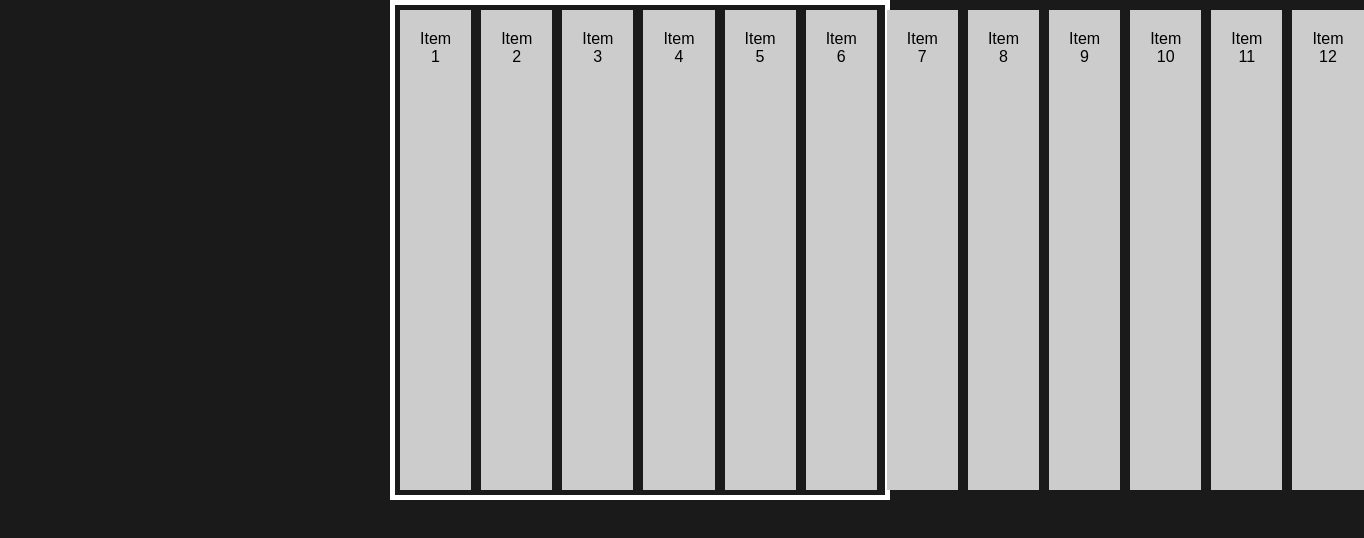
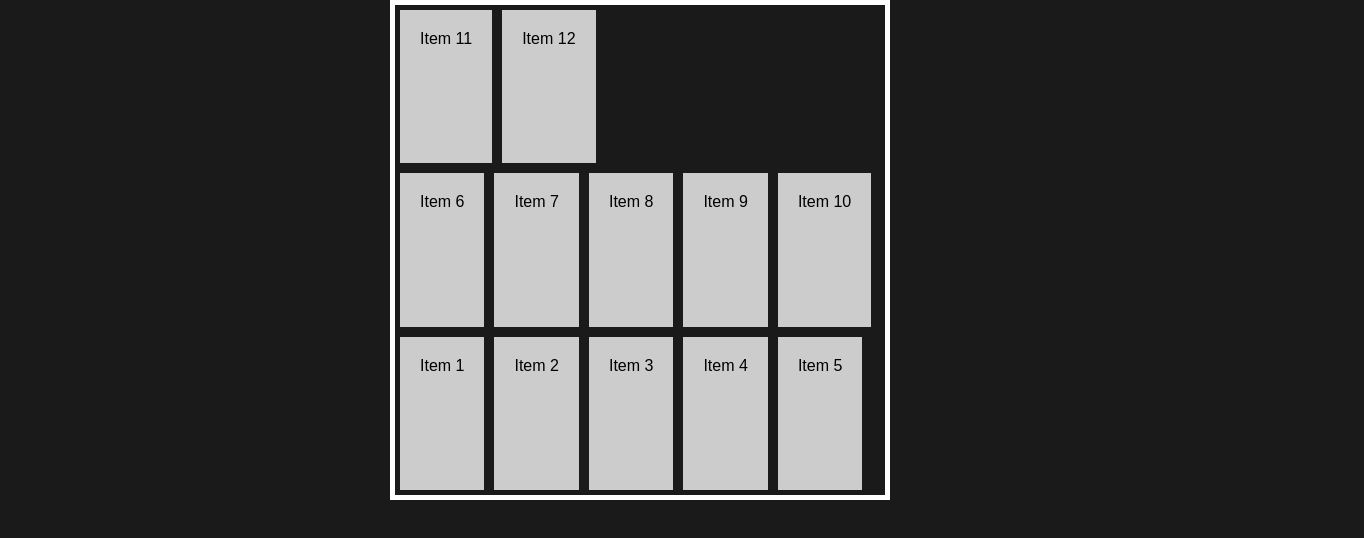
Before and after one commit to artgoms/css-study, a plain HTML site: page flexbox/index.html in a window 1280 px wide. Shown: the whole page, 1364 px wide, since content can reach past the window. Drawn offline with Linux system fonts and the light colour scheme.

Commit message:
flex-flow

```diff
--- a/flexbox/css/style.css
+++ b/flexbox/css/style.css
@@ -18,7 +18,7 @@ body {
 
   display: flex;
   flex-direction: row;
-  flex-wrap: nowrap;
+  flex-wrap: wrap-reverse;
 }
 
 /* @media (max-width: 720px) {
```
Also changed, not shown: 1 other file.
